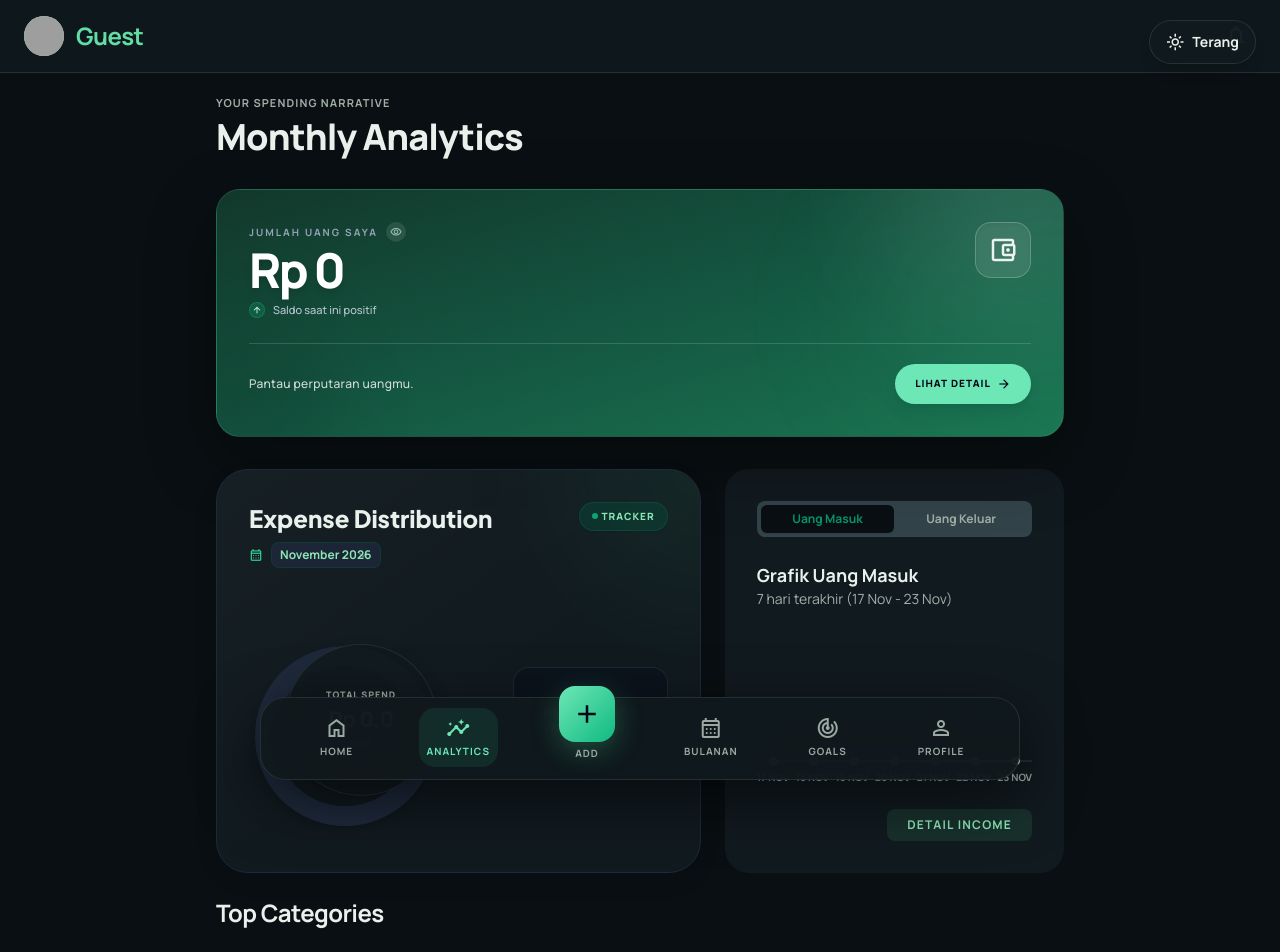
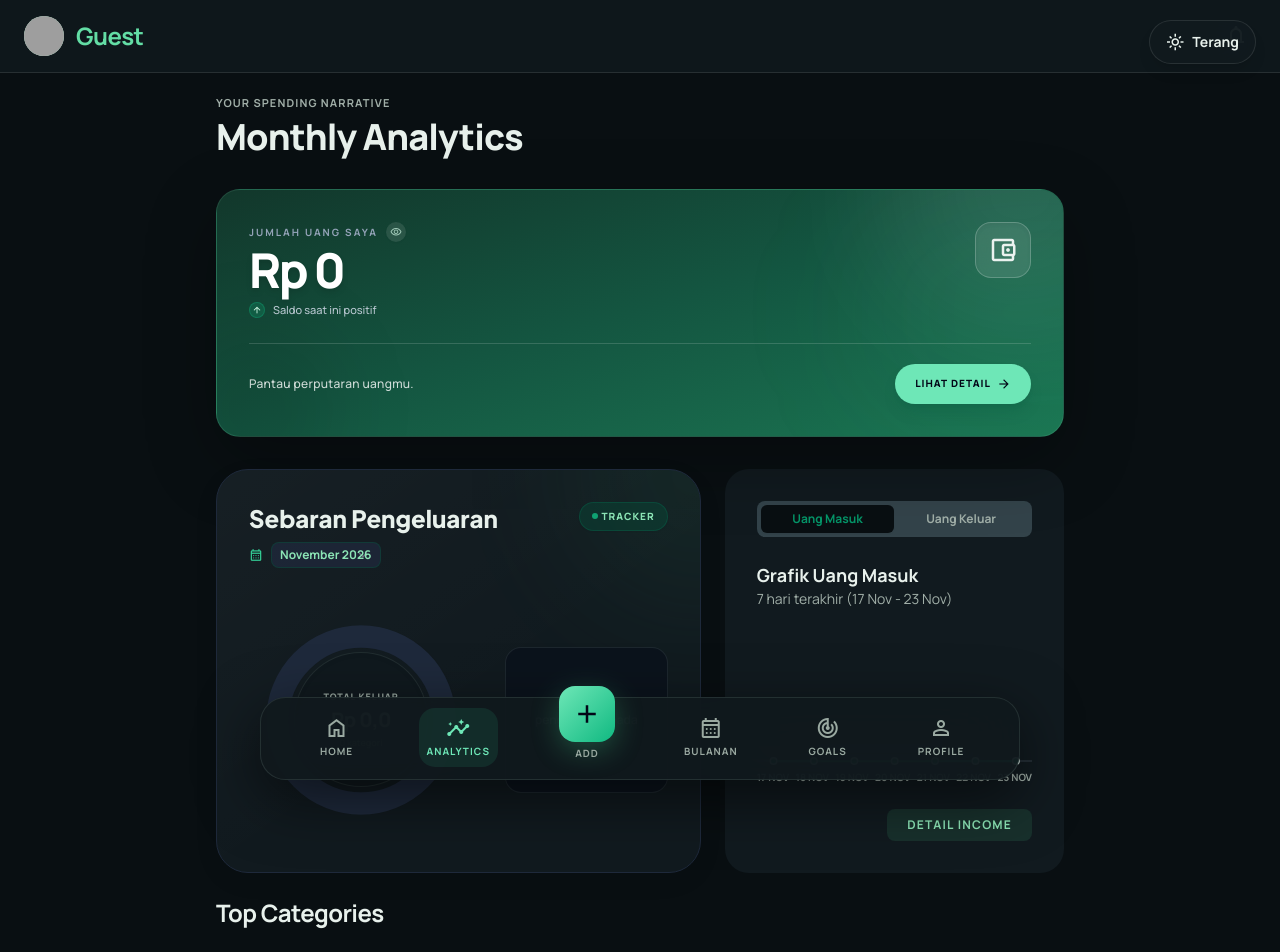
Before and after one commit to Fadilraflians/Apps-Duitflow, a React (Vite) app: page /analytics in a window 1280 px wide. Shown: the top 952 px of the page. Built offline with nearby package versions, Linux system fonts and the light colour scheme; grey boxes are pictures that could not be loaded.

Commit message:
ui: refine expense distribution donut chart

```diff
--- a/src/screens/Analytics.jsx
+++ b/src/screens/Analytics.jsx
@@ -4,6 +4,11 @@ import BottomNavBar from '../components/BottomNavBar';
 import { FinanceContext } from '../context/FinanceContext';
 import { AuthContext } from '../context/AuthContext';
 import { getLastDays, localMonthKey, localDateKey } from '../utils/dates';
+
+const monthLabelForChart = (key) => {
+  const [year, month] = key.split('-').map(Number);
+  return new Intl.DateTimeFormat('id-ID', { month: 'long', year: 'numeric' }).format(new Date(year, month - 1, 1));
+};
 
 export default function Analytics() {
   const { transactions, monthlySpend, currentBalance, showBalance, setShowBalance } = useContext(FinanceContext);
@@ -61,12 +66,12 @@ export default function Analytics() {
 
     const getColors = (cat) => {
       switch(cat) {
-        case 'Food': return { colorName: 'emerald-600', hex: '#059669', icon: 'restaurant' };
-        case 'Transport': return { colorName: 'teal-600', hex: '#0d9488', icon: 'directions_car' };
-        case 'Shopping': return { colorName: 'emerald-500', hex: '#10b981', icon: 'shopping_cart' };
-         case 'Leisure': return { colorName: 'teal-400', hex: '#2dd4bf', icon: 'theater_comedy' };
-         case 'Bills': return { colorName: 'rose-500', hex: '#f43f5e', icon: 'bolt' };
-        default: return { colorName: 'slate-300', hex: '#cbd5e1', icon: 'category' };
+        case 'Food': return { hex: '#34d399', icon: 'restaurant' };
+        case 'Transport': return { hex: '#38bdf8', icon: 'directions_car' };
+        case 'Shopping': return { hex: '#a78bfa', icon: 'shopping_bag' };
+        case 'Leisure': return { hex: '#fbbf24', icon: 'movie' };
+        case 'Bills': return { hex: '#fb7185', icon: 'receipt_long' };
+        default: return { hex: '#94a3b8', icon: 'category' };
       }
     };
 
@@ -84,23 +89,25 @@ export default function Analytics() {
     return { categories: catsArr, totalSpendForMonth: totalSpend };
   }, [transactions, distributionMonth]);
 
-  const circleLength = 502;
+  const circleLength = 2 * Math.PI * 82;
   let currentOffset = 0;
 
   const generateChartSegments = () => {
     return categories.map((cat) => {
       const segLength = (cat.percentage / 100) * circleLength;
+      const visibleLength = Math.max(0, segLength - 3);
       const segment = (
         <circle
           key={cat.name}
-          className={`text-${cat.colorName}`}
-          cx="96" cy="96"
+          cx="110" cy="110"
           fill="transparent"
-          r="80"
+          r="82"
           stroke={cat.hex}
-          strokeDasharray={`${segLength} ${circleLength - segLength}`}
+          strokeDasharray={`${visibleLength} ${circleLength - visibleLength}`}
           strokeDashoffset={-currentOffset}
-          strokeWidth="20">
+          strokeWidth="22"
+          strokeLinecap="butt">
+          <title>{`${cat.name}: ${formatIDR(cat.amount)} (${cat.percentStr})`}</title>
         </circle>
       );
       currentOffset += segLength;
@@ -222,7 +229,7 @@ export default function Analytics() {
 
             <div className="flex flex-col sm:flex-row sm:justify-between sm:items-start gap-4 mb-10 relative z-10">
               <div>
-                <h2 className="text-xl sm:text-2xl font-extrabold font-headline mb-2 text-slate-800 dark:text-slate-100">Expense Distribution</h2>
+                <h2 className="text-xl sm:text-2xl font-extrabold font-headline mb-2 text-slate-800 dark:text-slate-100">Sebaran Pengeluaran</h2>
                 <div className="flex items-center gap-2">
                   <span className="material-symbols-outlined text-sm text-emerald-600 dark:text-emerald-400">calendar_month</span>
                   <select
@@ -241,37 +248,35 @@ export default function Analytics() {
               <span className="bg-emerald-100/80 dark:bg-emerald-900/40 text-emerald-700 dark:text-emerald-300 px-3 py-1.5 rounded-full text-[10px] font-extrabold uppercase tracking-widest shadow-sm border border-emerald-200/50 dark:border-emerald-800/50 inline-flex items-center gap-1"><span className="w-1.5 h-1.5 bg-emerald-500 rounded-full animate-pulse"></span> Tracker</span>
             </div>
 
-            <div className="flex flex-col sm:flex-row items-center gap-10 relative z-10">
-              <div className="relative w-56 h-56 flex items-center justify-center filter drop-shadow-md">
-                <svg className="w-full h-full transform -rotate-90">
-                  <circle className="text-slate-100 dark:text-slate-800" cx="96" cy="96" fill="transparent" r="80" stroke="currentColor" strokeWidth="20"></circle>
+            <div className="flex flex-col sm:flex-row items-center gap-7 sm:gap-8 relative z-10">
+              <div className="relative h-56 w-56 shrink-0">
+                <svg viewBox="0 0 220 220" role="img" aria-label={`Sebaran pengeluaran ${monthLabelForChart(distributionMonth)}`} className="h-full w-full -rotate-90 overflow-visible drop-shadow-sm">
+                  <circle className="text-slate-100 dark:text-slate-800" cx="110" cy="110" fill="none" r="82" stroke="currentColor" strokeWidth="22"></circle>
                   {generateChartSegments()}
                 </svg>
-                <div className="absolute w-[9.5rem] h-[9.5rem] rounded-full bg-white/90 dark:bg-slate-900/90 backdrop-blur-sm shadow-[0_8px_24px_rgba(0,0,0,0.06)] border border-slate-100 dark:border-slate-800 flex flex-col items-center justify-center text-center px-3 z-10">
-                  <span className="text-[9px] font-extrabold uppercase tracking-widest text-slate-500 dark:text-slate-400 mb-1">Total Spend</span>
-                  <span className="text-[1.35rem] leading-tight font-extrabold tracking-tight text-slate-800 dark:text-slate-100">
+                <div className="absolute inset-[2.8rem] flex flex-col items-center justify-center rounded-full border border-slate-100 bg-white/95 px-2 text-center shadow-inner dark:border-slate-800 dark:bg-slate-900/95">
+                  <span className="mb-1 text-[9px] font-extrabold uppercase tracking-widest text-slate-500 dark:text-slate-400">Total keluar</span>
+                  <span className="text-xl font-extrabold leading-tight tracking-tight text-slate-800 dark:text-slate-100">
                     {formatCompactIDR(totalSpendForMonth)}
                   </span>
-                  <span className="text-[10px] text-slate-400 dark:text-slate-500 mt-1 font-semibold">
-                    {new Intl.NumberFormat('id-ID', { style: 'currency', currency: 'IDR', minimumFractionDigits: 0 }).format(totalSpendForMonth)}
-                  </span>
+                  <span className="mt-1 text-[9px] font-semibold text-slate-400 dark:text-slate-500">{categories.length} kategori</span>
                 </div>
               </div>
 
-              <div className="space-y-4 flex-1 w-full bg-slate-50/50 dark:bg-slate-950/30 p-5 rounded-2xl border border-slate-100 dark:border-slate-800/80">
+              <div className="w-full flex-1 space-y-1 rounded-2xl border border-slate-100 bg-slate-50/70 p-3 dark:border-slate-800 dark:bg-slate-950/30 sm:p-4">
                 {categories.map(item => (
-                  <div key={item.name} className="flex items-center justify-between group">
-                    <div className="flex items-center gap-3">
-                      <div className="w-8 h-8 rounded-full flex items-center justify-center shadow-inner relative transition-transform group-hover:scale-110" style={{backgroundColor: item.hex + '15'}}>
-                        <div className="w-2.5 h-2.5 rounded-full" style={{backgroundColor: item.hex}}></div>
+                  <div key={item.name} className="flex items-center justify-between gap-2 rounded-xl px-2 py-2.5 transition-colors hover:bg-white dark:hover:bg-slate-900/70">
+                    <div className="flex min-w-0 items-center gap-2.5">
+                      <div className="flex h-8 w-8 shrink-0 items-center justify-center rounded-xl" style={{backgroundColor: `${item.hex}20`, color: item.hex}}>
+                        <span className="material-symbols-outlined text-[18px]">{item.icon}</span>
                       </div>
-                      <span className="text-sm font-bold text-slate-700 dark:text-slate-300 group-hover:text-slate-900 dark:group-hover:text-white transition-colors">{item.name}</span>
+                      <div className="min-w-0"><span className="block truncate text-xs font-bold text-slate-700 dark:text-slate-300">{item.name}</span><span className="mt-0.5 block text-[10px] font-semibold text-slate-500 dark:text-slate-400">{item.percentStr} dari total</span></div>
                     </div>
-                    <span className="text-sm font-extrabold tracking-tight text-slate-800 dark:text-slate-200">{item.percentStr}</span>
+                    <span className="shrink-0 text-right text-xs font-extrabold tracking-tight text-slate-800 dark:text-slate-200">{formatCompactIDR(item.amount)}</span>
                   </div>
                 ))}
                 {categories.length === 0 && (
-                   <p className="text-xs font-bold uppercase tracking-widest text-slate-400 text-center py-4">No expenses recorded.</p>
+                   <p className="py-8 text-center text-xs font-semibold text-slate-500 dark:text-slate-400">Belum ada pengeluaran pada bulan ini.</p>
                 )}
               </div>
             </div>
```
